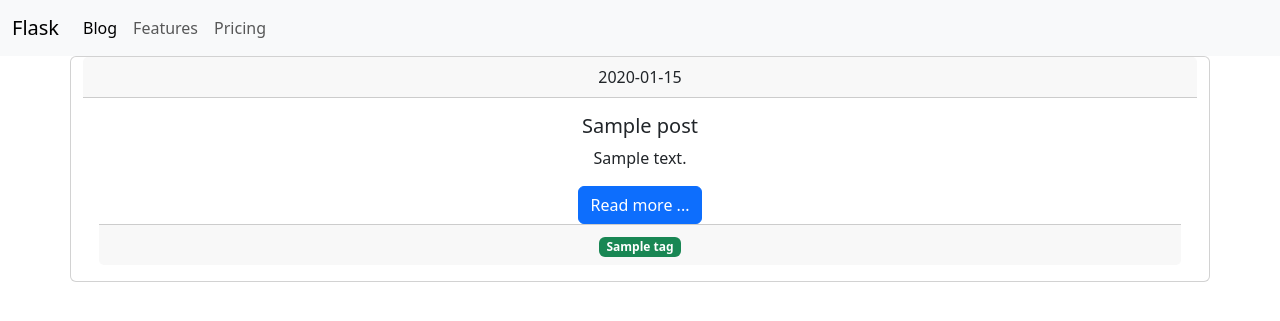
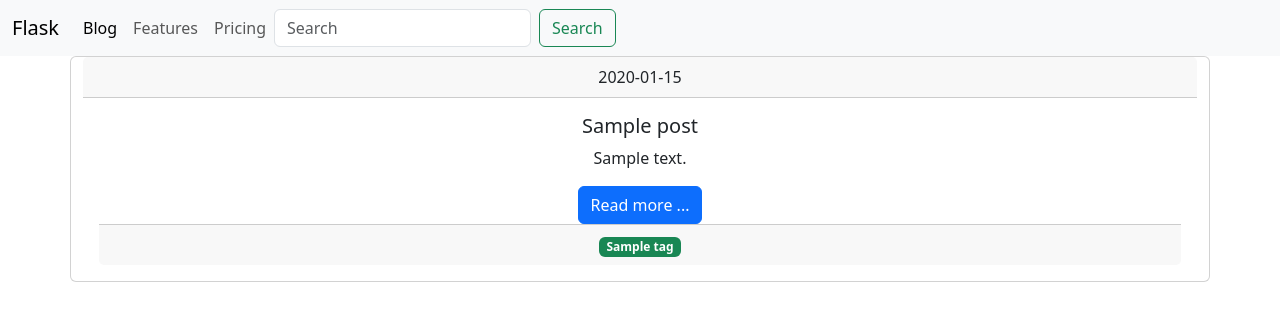
Before and after one commit to avbolsh/blog, a Flask app: page /blog/ in a window 1280 px wide. Shown: the top 321 px of the page. Run offline with Flask 3, Linux system fonts and the light colour scheme; tables that the repository leaves empty hold one stand-in row (values such as "Sample post").

Commit message:
add search

```diff
--- a/app/posts/__init__.py
+++ b/app/posts/__init__.py
@@ -1,12 +1,20 @@
 from flask import Blueprint, render_template
 from .models import Post, Tag
+from flask import request
 
 posts = Blueprint("posts", __name__, template_folder="templates")
 
 
 @posts.route("/")
 def post_list():
-    posts = Post.query.all()
+    q = request.args.get("q")
+
+    if q:
+        posts = Post.query.filter(Post.title.contains(q) |
+                                  Post.body.contains(q))
+    else:
+        posts = Post.query.all()
+
     return render_template("posts/post_list.html", posts=posts)
 
 
--- a/app/templates/base.html
+++ b/app/templates/base.html
@@ -1,29 +1,20 @@
 <!DOCTYPE html>
 <html lang="en">
+
 <head>
   <meta charset="UTF-8" />
   <meta http-equiv="X-UA-Compatible" content="IE=edge" />
   <meta name="viewport" content="width=device-width, initial-scale=1.0" />
-    <link
-      rel="stylesheet"
-      href="https://cdn.jsdelivr.net/npm/bootstrap@5.3.0-alpha3/dist/css/bootstrap.min.css"
-    />
+  <link rel="stylesheet" href="https://cdn.jsdelivr.net/npm/bootstrap@5.3.0-alpha3/dist/css/bootstrap.min.css" />
   <title>{% block title %}{% endblock title %}</title>
 </head>
+
 <body>
-    <nav>
   <nav class="navbar navbar-expand-lg bg-body-tertiary">
     <div class="container-fluid">
       <a class="navbar-brand" href="{{url_for('index')}}">Flask</a>
-          <button
-            class="navbar-toggler"
-            type="button"
-            data-bs-toggle="collapse"
-            data-bs-target="#navbarNav"
-            aria-controls="navbarNav"
-            aria-expanded="false"
-            aria-label="Toggle navigation"
-          >
+      <button class="navbar-toggler" type="button" data-bs-toggle="collapse" data-bs-target="#navbarNav"
+        aria-controls="navbarNav" aria-expanded="false" aria-label="Toggle navigation">
         <span class="navbar-toggler-icon"></span>
       </button>
       <div class="collapse navbar-collapse" id="navbarNav">
@@ -38,9 +29,12 @@
             <a class="nav-link" href="#">Pricing</a>
           </li>
         </ul>
+        <form class="d-flex" role="search" method="GET">
+          <input class="form-control me-2" type="search" placeholder="Search" aria-label="Search" name="q">
+          <button class="btn btn-outline-success" type="submit">Search</button>
+        </form>
       </div>
     </div>
-      </nav>
   </nav>
   <div class="container text-center">
     {% block content %}
@@ -48,4 +42,5 @@
   </div>
   <script src="https://cdn.jsdelivr.net/npm/bootstrap@5.3.0-alpha3/dist/js/bootstrap.bundle.min.js"></script>
 </body>
+
 </html>
```
Lines whose indentation alone changed are shown as unchanged.
